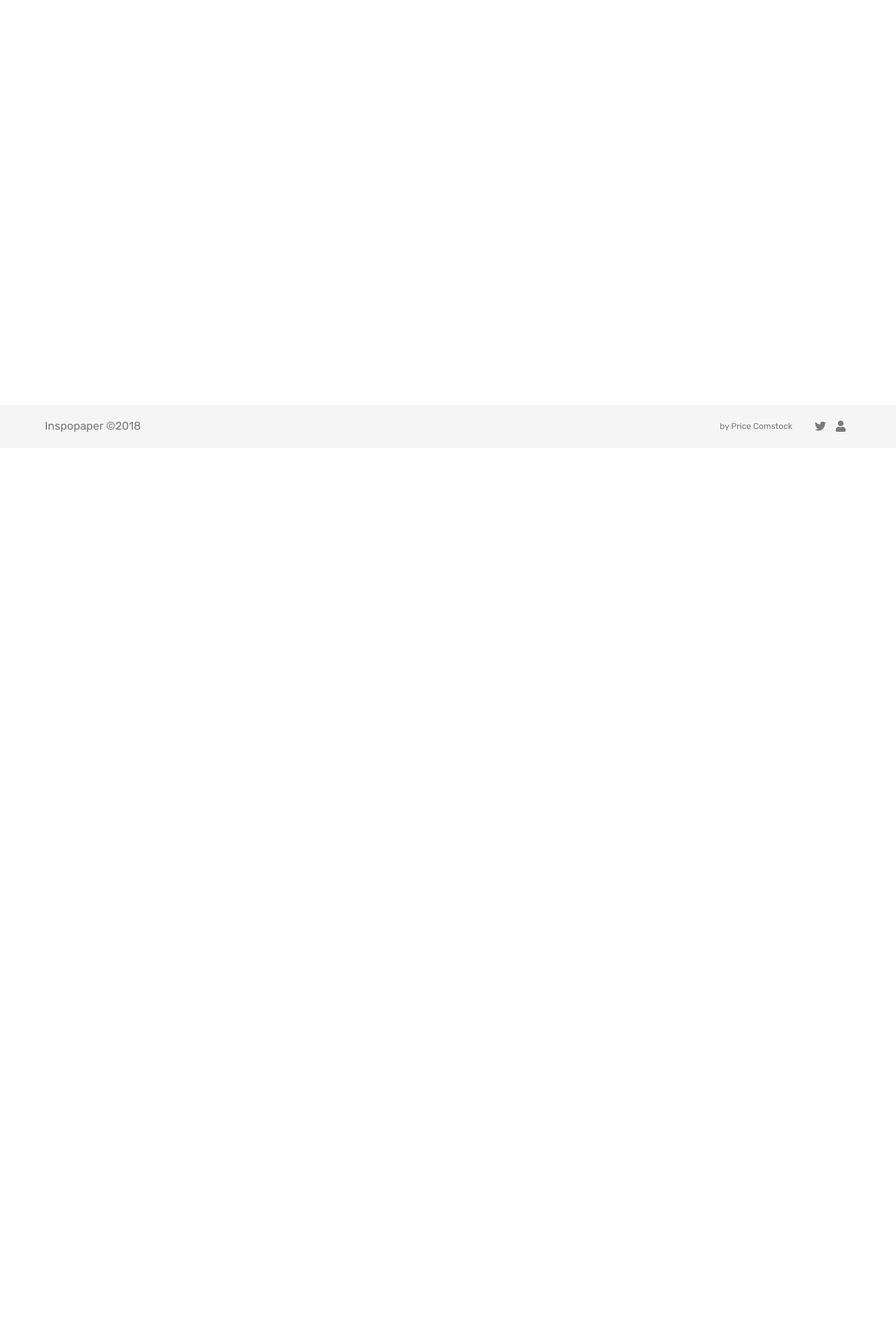
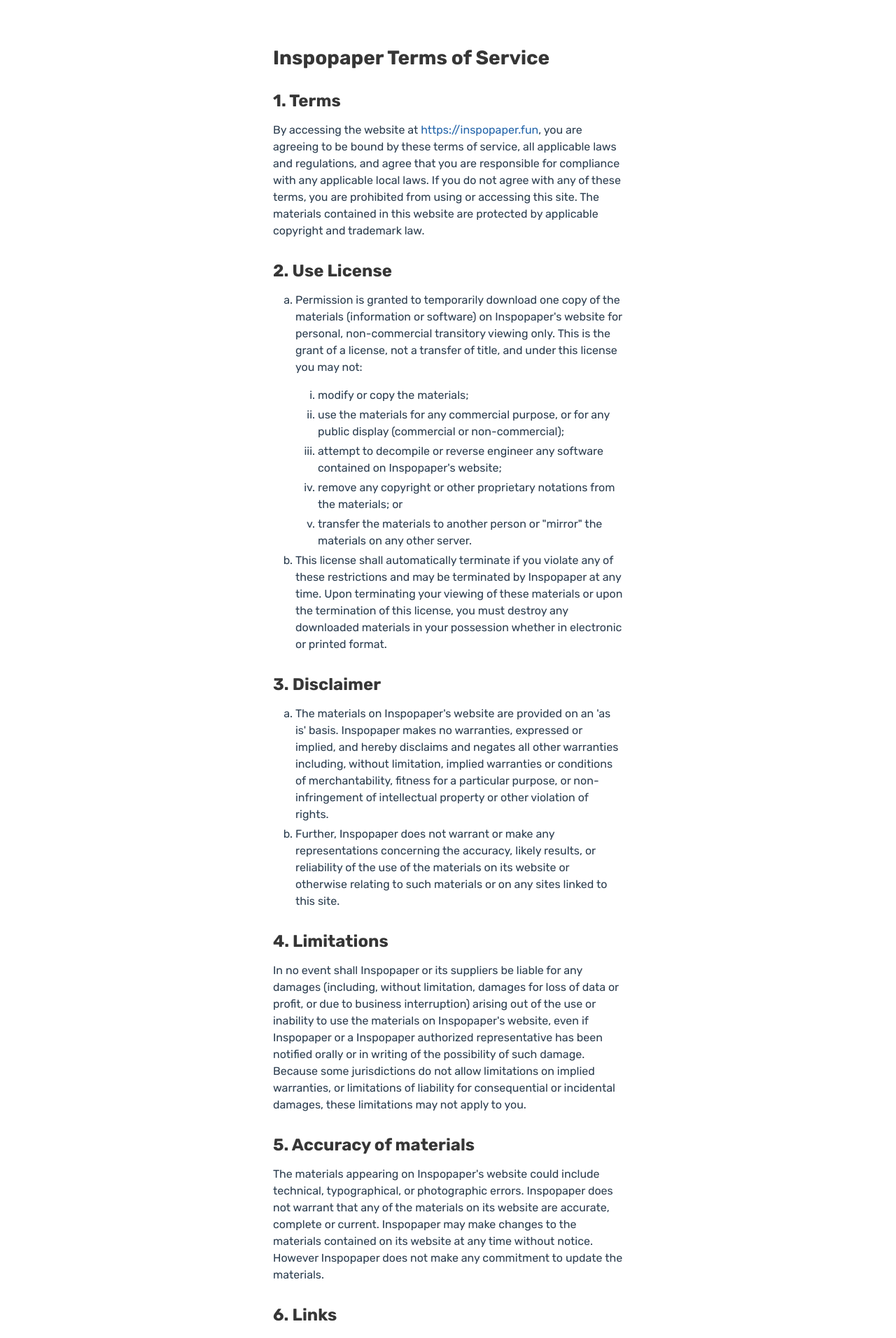
Before and after one commit to pricecomstock/wallpaper-bot-landing-page, a Vue app: page /terms in a window 1280 px wide. Shown: the part 160-2072 px from the top of the page at 70% size. Before the commit the page ends 800 px from the top, so only its background shows below. Built offline with nearby package versions, Linux system fonts and the light colour scheme.

Commit message:
added terms, privacy policy, and support pages

```diff
--- a/src/App.vue
+++ b/src/App.vue
@@ -1,7 +1,9 @@
 <template>
   <div id="app">
     <pcnav></pcnav>
-    <router-view/>
+    <div class="section">
+      <router-view></router-view>
+    </div>
     <pcfoot></pcfoot>
   </div>
 </template>
--- a/src/router.js
+++ b/src/router.js
@@ -26,6 +26,33 @@
       // which is lazy-loaded when the route is visited.
       component: () =>
         import(/* webpackChunkName: "about" */ "./views/Thanks.vue")
+    },
+    {
+      path: "/privacy",
+      name: "privacy",
+      // route level code-splitting
+      // this generates a separate chunk (about.[hash].js) for this route
+      // which is lazy-loaded when the route is visited.
+      component: () =>
+        import(/* webpackChunkName: "about" */ "./views/Privacy.vue")
+    },
+    {
+      path: "/terms",
+      name: "terms",
+      // route level code-splitting
+      // this generates a separate chunk (about.[hash].js) for this route
+      // which is lazy-loaded when the route is visited.
+      component: () =>
+        import(/* webpackChunkName: "about" */ "./views/Terms.vue")
+    },
+    {
+      path: "/support",
+      name: "support",
+      // route level code-splitting
+      // this generates a separate chunk (about.[hash].js) for this route
+      // which is lazy-loaded when the route is visited.
+      component: () =>
+        import(/* webpackChunkName: "about" */ "./views/Support.vue")
     }
   ]
 });
--- /dev/null
+++ b/src/views/Privacy.vue
@@ -0,0 +1,54 @@
+<template>
+    <div class="container is-fluid">
+        <div class="section">
+            <div class="columns is-centered">
+            	<div class="column is-half">
+            		<div class="content has-text-left">
+                        <h1>Privacy Policy</h1>
+            		    <p>
+            		        Your privacy is important to us. It is Inspopaper's policy to respect your privacy regarding any information we may collect from you across our website, https://inspopaper.fun, and other sites we own and operate.
+            		    </p>
+
+            		    <p>
+            		        We only ask for personal information when we truly need it to provide a service to you. We collect it by fair and lawful means, with your knowledge and consent. We also let you know why we’re collecting it and how it will be used.
+            		    </p>
+
+            		    <p>
+            		        We only retain collected information for as long as necessary to provide you with your requested service. What data we store, we’ll protect within commercially acceptable means to prevent loss and theft, as well as unauthorised access, disclosure, copying, use or modification.
+            		    </p>
+
+            		    <p>
+            		        We don’t share any personally identifying information publicly or with third-parties, except when required to by law.
+            		    </p>
+
+            		    <p>
+            		        Our website may link to external sites that are not operated by us. Please be aware that we have no control over the content and practices of these sites, and cannot accept responsibility or liability for their respective privacy policies.
+            		    </p>
+
+            		    <p>
+            		        You are free to refuse our request for your personal information, with the understanding that we may be unable to provide you with some of your desired services.
+            		    </p>
+
+            		    <p>
+            		        Your continued use of our website will be regarded as acceptance of our practices around privacy and personal information. If you have any questions about how we handle user data and personal information, feel free to contact us.
+            		    </p>
+
+            		    <p>
+            		        This policy is effective as of 17 November 2018.
+            		    </p>
+            		</div>
+            	</div>
+            </div>
+        </div>
+    </div>
+</template>
+
+<script>
+export default {
+
+}
+</script>
+
+<style>
+
+</style>
--- /dev/null
+++ b/src/views/Support.vue
@@ -0,0 +1,24 @@
+<template>
+    <div class="container is-fluid">
+        <div class="section">
+            <div class="columns is-centered">
+            	<div class="column is-half">
+            		<div class="content has-text-left">
+                        <h1>Support</h1>
+            		    If something's broken, go ahead and tweet <strong>@price_comstock</strong> or email <strong>inspopaper@gmail.com!</strong>
+            		</div>
+            	</div>
+            </div>
+        </div>
+    </div>
+</template>
+
+<script>
+export default {
+
+}
+</script>
+
+<style>
+
+</style>
--- /dev/null
+++ b/src/views/Terms.vue
@@ -0,0 +1,53 @@
+<template>
+    <div class="container is-fluid">
+        <div class="section">
+            <div class="columns is-centered">
+            	<div class="column is-half">
+            		<div class="content has-text-left">
+                        <h2>Inspopaper Terms of Service</h2>
+						<h3>1. Terms</h3>
+						<p>By accessing the website at <a href="https://inspopaper.fun">https://inspopaper.fun</a>, you are agreeing to be bound by these terms of service, all applicable laws and regulations, and agree that you are responsible for compliance with any applicable local laws. If you do not agree with any of these terms, you are prohibited from using or accessing this site. The materials contained in this website are protected by applicable copyright and trademark law.</p>
+						<h3>2. Use License</h3>
+						<ol type="a">
+						<li>Permission is granted to temporarily download one copy of the materials (information or software) on Inspopaper's website for personal, non-commercial transitory viewing only. This is the grant of a license, not a transfer of title, and under this license you may not:
+						<ol type="i">
+							<li>modify or copy the materials;</li>
+							<li>use the materials for any commercial purpose, or for any public display (commercial or non-commercial);</li>
+							<li>attempt to decompile or reverse engineer any software contained on Inspopaper's website;</li>
+							<li>remove any copyright or other proprietary notations from the materials; or</li>
+							<li>transfer the materials to another person or "mirror" the materials on any other server.</li>
+						</ol>
+							</li>
+						<li>This license shall automatically terminate if you violate any of these restrictions and may be terminated by Inspopaper at any time. Upon terminating your viewing of these materials or upon the termination of this license, you must destroy any downloaded materials in your possession whether in electronic or printed format.</li>
+						</ol>
+						<h3>3. Disclaimer</h3>
+						<ol type="a">
+						<li>The materials on Inspopaper's website are provided on an 'as is' basis. Inspopaper makes no warranties, expressed or implied, and hereby disclaims and negates all other warranties including, without limitation, implied warranties or conditions of merchantability, fitness for a particular purpose, or non-infringement of intellectual property or other violation of rights.</li>
+						<li>Further, Inspopaper does not warrant or make any representations concerning the accuracy, likely results, or reliability of the use of the materials on its website or otherwise relating to such materials or on any sites linked to this site.</li>
+						</ol>
+						<h3>4. Limitations</h3>
+						<p>In no event shall Inspopaper or its suppliers be liable for any damages (including, without limitation, damages for loss of data or profit, or due to business interruption) arising out of the use or inability to use the materials on Inspopaper's website, even if Inspopaper or a Inspopaper authorized representative has been notified orally or in writing of the possibility of such damage. Because some jurisdictions do not allow limitations on implied warranties, or limitations of liability for consequential or incidental damages, these limitations may not apply to you.</p>
+						<h3>5. Accuracy of materials</h3>
+						<p>The materials appearing on Inspopaper's website could include technical, typographical, or photographic errors. Inspopaper does not warrant that any of the materials on its website are accurate, complete or current. Inspopaper may make changes to the materials contained on its website at any time without notice. However Inspopaper does not make any commitment to update the materials.</p>
+						<h3>6. Links</h3>
+						<p>Inspopaper has not reviewed all of the sites linked to its website and is not responsible for the contents of any such linked site. The inclusion of any link does not imply endorsement by Inspopaper of the site. Use of any such linked website is at the user's own risk.</p>
+						<h3>7. Modifications</h3>
+						<p>Inspopaper may revise these terms of service for its website at any time without notice. By using this website you are agreeing to be bound by the then current version of these terms of service.</p>
+						<h3>8. Governing Law</h3>
+						<p>These terms and conditions are governed by and construed in accordance with the laws of NE and you irrevocably submit to the exclusive jurisdiction of the courts in that State or location.</p>
+            		</div>
+            	</div>
+            </div>
+        </div>
+    </div>
+</template>
+
+<script>
+export default {
+
+}
+</script>
+
+<style>
+
+</style>
```
